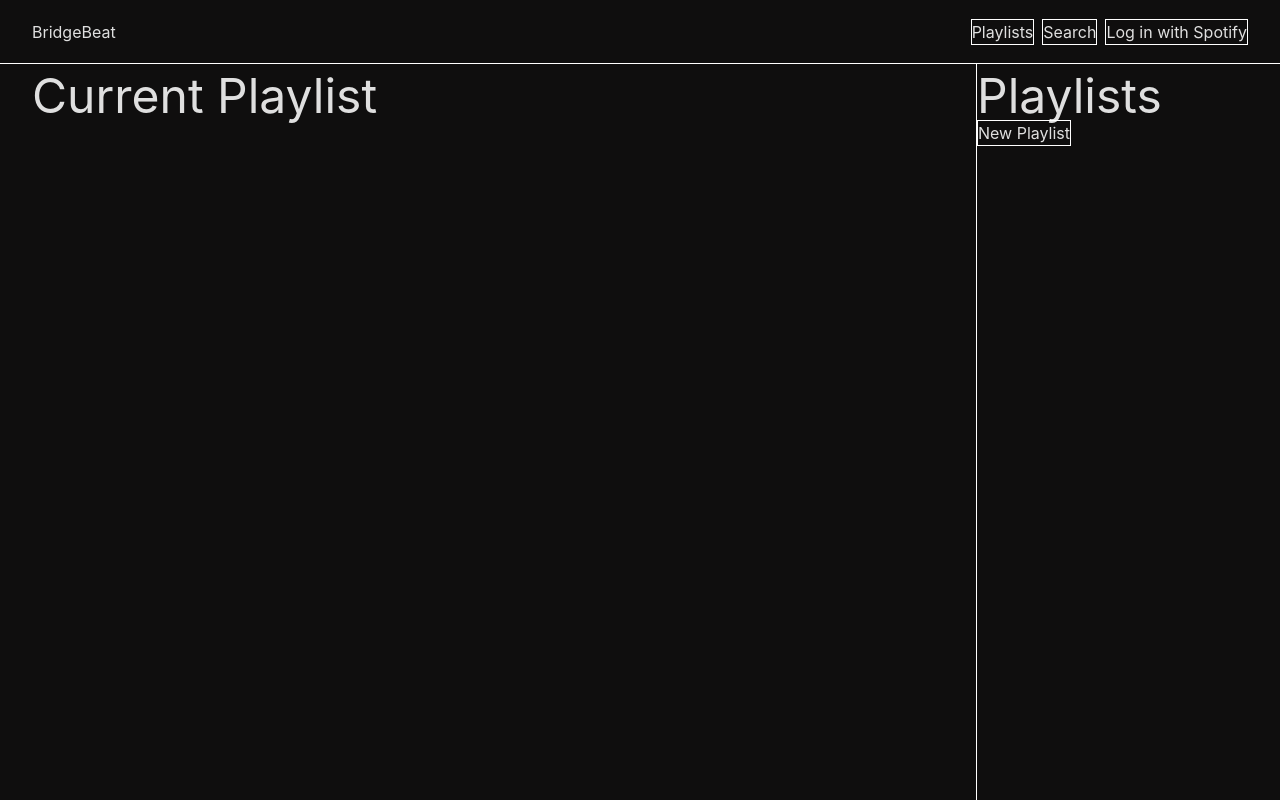
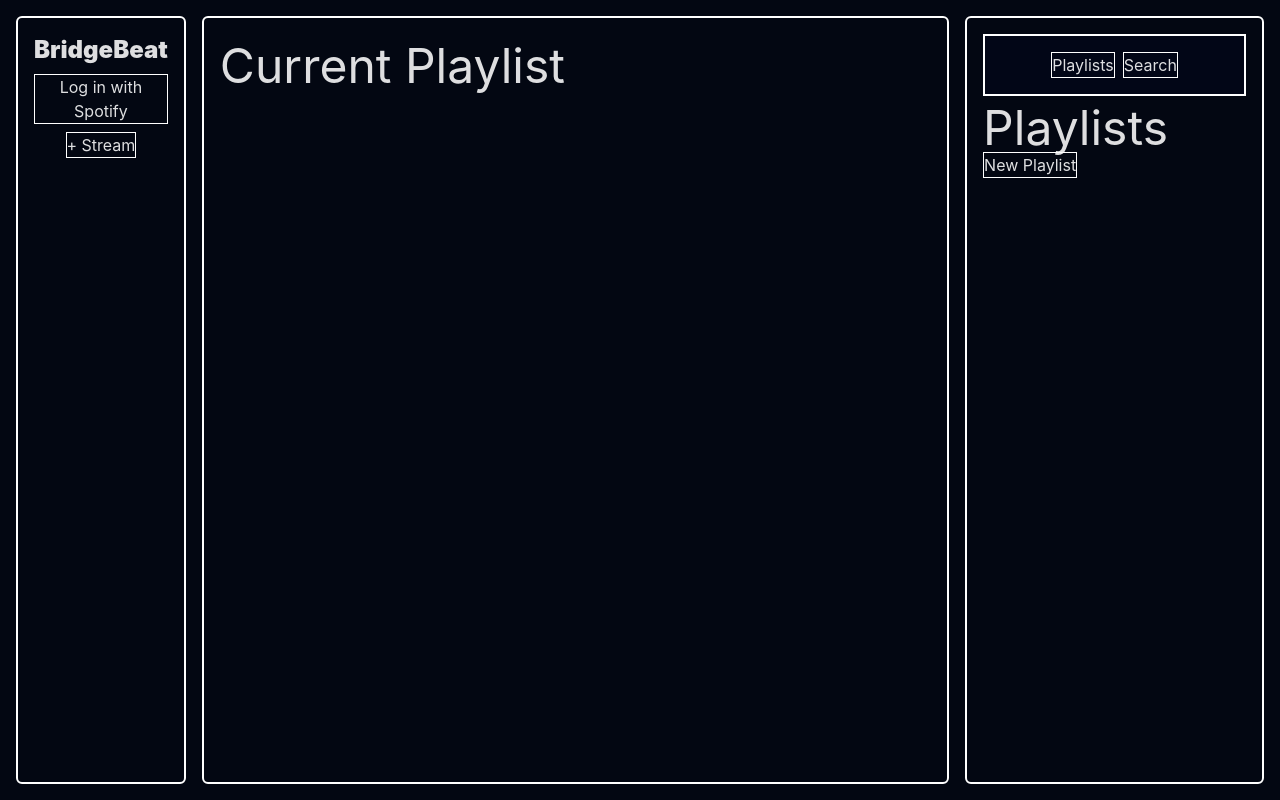
Before and after one commit to oofytronic/playlister, a React (Vite) app in the folder client/: page / in a window 1280 px wide. Built offline with nearby package versions, Linux system fonts and the light colour scheme.

Commit message:
more tailwind for base styles

```diff
--- a/client/public/main.css
+++ b/client/public/main.css
@@ -554,6 +554,18 @@ video {
   --tw-contain-style:  ;
 }
 
+.relative {
+  position: relative;
+}
+
+.sticky {
+  position: sticky;
+}
+
+.top-0 {
+  top: 0px;
+}
+
 .mt-2 {
   margin-top: 0.5rem;
 }
@@ -562,8 +574,36 @@ video {
   display: flex;
 }
 
+.h-12 {
+  height: 3rem;
+}
+
+.w-12 {
+  width: 3rem;
+}
+
+.w-full {
+  width: 100%;
+}
+
+.flex-none {
+  flex: none;
+}
+
+.list-none {
+  list-style-type: none;
+}
+
 .flex-col {
   flex-direction: column;
+}
+
+.items-center {
+  align-items: center;
+}
+
+.justify-center {
+  justify-content: center;
 }
 
 .gap-2 {
@@ -572,6 +612,47 @@ video {
 
 .gap-4 {
   gap: 1rem;
+}
+
+.overflow-y-scroll {
+  overflow-y: scroll;
+}
+
+.truncate {
+  overflow: hidden;
+  text-overflow: ellipsis;
+  white-space: nowrap;
+}
+
+.rounded-md {
+  border-radius: 0.375rem;
+}
+
+.border-2 {
+  border-width: 2px;
+}
+
+.border-b-2 {
+  border-bottom-width: 2px;
+}
+
+.border-white {
+  --tw-border-opacity: 1;
+  border-color: rgb(255 255 255 / var(--tw-border-opacity));
+}
+
+.bg-slate-950 {
+  --tw-bg-opacity: 1;
+  background-color: rgb(2 6 23 / var(--tw-bg-opacity));
+}
+
+.bg-slate-500 {
+  --tw-bg-opacity: 1;
+  background-color: rgb(100 116 139 / var(--tw-bg-opacity));
+}
+
+.p-4 {
+  padding: 1rem;
 }
 
 .text-2xl {
@@ -584,17 +665,26 @@ video {
   line-height: 1;
 }
 
+.font-bold {
+  font-weight: 700;
+}
+
+.font-black {
+  font-weight: 900;
+}
+
 .filter {
   filter: var(--tw-blur) var(--tw-brightness) var(--tw-contrast) var(--tw-grayscale) var(--tw-hue-rotate) var(--tw-invert) var(--tw-saturate) var(--tw-sepia) var(--tw-drop-shadow);
 }
 
 :root {
+  --color-dark: rgb(3 7 18);
   font-family: Inter, Roboto, 'Helvetica Neue', 'Arial Nova', 'Nimbus Sans', Arial, sans-serif;
   line-height: 1.5;
   font-weight: 400;
   color-scheme: light dark;
   color: rgba(255, 255, 255, 0.87);
-  background: #0f0e0e;
+  background: var(--color-dark);
   font-synthesis: none;
   text-rendering: optimizeLegibility;
   -webkit-font-smoothing: antialiased;
--- a/client/src/components/App/App.css
+++ b/client/src/components/App/App.css
@@ -15,45 +15,19 @@ input {
 	width: fit-content;
 }
 
-.screen {
-	display: grid;
-	grid-template-rows: 8dvh 92dvh;
-}
-
-.main-nav {
-	display: flex;
-	align-items: center;
-	justify-content: space-between;
-	gap: 1rem;
-	padding: 0 2rem;
-	height: 100%;
-	border-bottom: 1px solid white;
-}
-
-.main-nav ul {
-	display: flex;
-	gap: 0.5rem;
-	list-style-type: none;
-}
-
 .grid-area {
 	display: grid;
-	grid-template-columns: 75% 25%;
-	gap: 2rem;
-	padding: 0 2rem;
-	height: 100%;
+	grid-template-columns: 1fr 5fr 2fr;
+	height: 100dvh;
+	width: 100dvw;
+	gap: 1rem;
+	padding: 1rem;
 }
 
 .componentArea {
 	max-width: 1000px;
     width: 100%;
     margin: 0 auto;
-}
-
-.playlist {
-	color: white;
-	border: 1px solid white;
-	width: 100%;
 }
 
 .playlist-header {
--- a/client/src/components/App/App.jsx
+++ b/client/src/components/App/App.jsx
@@ -6,41 +6,6 @@ import PlaylistConsole from '../PlaylistConsole';
 import SearchConsole from '../SearchConsole';
 import Button from '../Button';
 import Track from '../Track';
-
-// Sample data to simulate fetching from an API or database
-// const samplePlaylists = [
-//     {
-//         id: 'playlist1',
-//         name: 'Owl City Hits',
-//         tracks: [
-//             { song: 'Fireflies', artist: 'Owl City', id: 1 },
-//             { song: 'Montana', artist: 'Owl City', id: 2 },
-//             { song: 'Dinosaur Park', artist: 'Owl City', id: 3 },
-//             { song:"" 'Cave In', artist: 'Owl City', id: 4 },
-//             { song: 'Vanilla Twilight', artist: 'Owl City', id: 5 }
-//         ]
-//     },
-//     {
-//         id: 'playlist2',
-//         name: 'Port Blue Vibes',
-//         tracks: [
-//             { song: 'Fireflies', artist: 'Port Blue', id: 11 },
-//             { song: 'Montana', artist: 'Port Blue', id: 12 },
-//             { song: 'Dinosaur Park', artist: 'Port Blue', id: 13 }
-//         ]
-//     }
-// ];
-
-// Sample tracks for search functionality
-// const tempSearchModel = [
-//     { song: 'Cave In', artist: 'Owl City', id: 4 },
-//     { song: 'All My Friends', artist: 'Owl City', id: 7 },
-//     { song: 'Shine', artist: 'Owl City', id: 8 },
-//     { song: 'Wolf Bite', artist: 'Owl City', id: 9 }
-// ];
-
-const code = new URLSearchParams(window.location.search)
-
 
 function App() {
     const [playlists, setPlaylists] = useState([]);
@@ -195,11 +160,10 @@ function App() {
 
     return (
         <>
-            <div className="screen">
-                <Nav onChangeConsole={setActiveConsole} />
+            <div className="grid-area">
+            	<Nav />
 
-                <div className="grid-area">
-                    <div className="flex flex-col gap-4">
+                <div className="flex flex-col gap-4 border-white border-2 rounded-md p-4">
                     <h1 className="text-5xl mt-2">Current Playlist</h1>
                     <div className="componentArea">
                         {activePlaylist &&
@@ -213,7 +177,11 @@ function App() {
                     </div>
                 </div>
 
-                    <div className="console">
+                <div className="relative console overflow-y-scroll border-white border-2 rounded-md p-4">
+                	<div className="bg-slate-950 sticky top-0 flex justify-center gap-2 list-none border-2 border-white p-4">
+                    	<li><button onClick={() => setActiveConsole('playlists')}>Playlists</button></li>
+						<li><button onClick={() => setActiveConsole('search')}>Search</button></li>
+					</div>
                     {activeConsole === 'playlists' &&
                     <PlaylistConsole
                         playlists={playlists}
@@ -221,9 +189,7 @@ function App() {
                         onAddPlaylist={handleAddPlaylist} />}
                     {activeConsole === 'search' &&
                     <SearchConsole
-                        	// searchedTracks={tempSearchModel}
                         onAddTrack={handleAddTrackToPlaylist} />}
-                    </div>
                 </div>
             </div>
         </>
--- a/client/src/components/Nav.jsx
+++ b/client/src/components/Nav.jsx
@@ -1,17 +1,16 @@
 import { useState } from 'react';
+import Button from './Button';
 import SpotifyAuth from './SpotifyAuth';
 
 function Nav({onChangeConsole}) {
-	const AUTH_URL = 'https://accounts.spotify.com/authorize?client_id=899a0e6b070d4b6eae06711c13eddd13&response_type=code&redirect_uri=http://localhost:5173&scope=ugc-image-upload%20playlist-read-private%20playlist-read-collaborative%20playlist-modify-private%20playlist-modify-public%20user-library-modify%20user-library-read%20user-read-email%20user-read-private';
 
 	return (
-		<nav className="main-nav">
-			<p><a href="/">BridgeBeat</a></p>
+		<nav className="flex flex-col items-center gap-2 border-white border-2 rounded-md p-4">
+			<p><a href="/" className="font-black text-2xl">BridgeBeat</a></p>
 
-			<ul>
-				<li><button onClick={() => onChangeConsole('playlists')}>Playlists</button></li>
-				<li><button onClick={() => onChangeConsole('search')}>Search</button></li>
+			<ul className="flex flex-col items-center gap-2">
 				<li><SpotifyAuth /></li>
+				<li><Button label="+ Stream" /></li>
 			</ul>
 		</nav>
 	)
--- a/client/src/components/Playlist.jsx
+++ b/client/src/components/Playlist.jsx
@@ -33,7 +33,7 @@ function Playlist({playlist, playlists, onUpdatePlaylistName, onDeleteTrack, onD
 	};
 
 	return (
-		<div className="playlist flex flex-col gap-2">
+		<div className="flex flex-col gap-2 color-white w-full">
 		  <div className="playlist-header">
 		    <img style={{width: '150px', height: '150px'}} src={playlist.thumbnail} />
 		    {isEditing ? (
--- a/client/src/components/PlaylistConsole.jsx
+++ b/client/src/components/PlaylistConsole.jsx
@@ -30,8 +30,8 @@ function PlaylistConsole({playlists, onClickPlaylist, onAddPlaylist}) {
                 <div className="flex flex-col gap-2">
                     {playlists.map(playlist =>
                         <div key={playlist.id} className="flex gap-4" onClick={() => onClickPlaylist(playlist)}>
-                            <div style={{background: 'gray', width: '50px', height: '50px'}}></div>
-                            <p>{playlist.name}</p>
+                            <div className="flex-none bg-slate-500 w-12 h-12"></div>
+                            <p className="truncate">{playlist.name}</p>
                         </div>
                     )}
                     <Button label="New Playlist" onClick={() => setShowForm(true)} />
--- a/client/src/main.css
+++ b/client/src/main.css
@@ -3,6 +3,7 @@
 @tailwind utilities;
 
 :root {
+  --color-dark: rgb(3 7 18);
   font-family: Inter, Roboto, 'Helvetica Neue', 'Arial Nova', 'Nimbus Sans', Arial, sans-serif;
   font-weight: 900;
   line-height: 1.5;
@@ -10,7 +11,7 @@
 
   color-scheme: light dark;
   color: rgba(255, 255, 255, 0.87);
-  background: #0f0e0e;
+  background: var(--color-dark);
 
   font-synthesis: none;
   text-rendering: optimizeLegibility;
```
Lines whose indentation alone changed are shown as unchanged.
